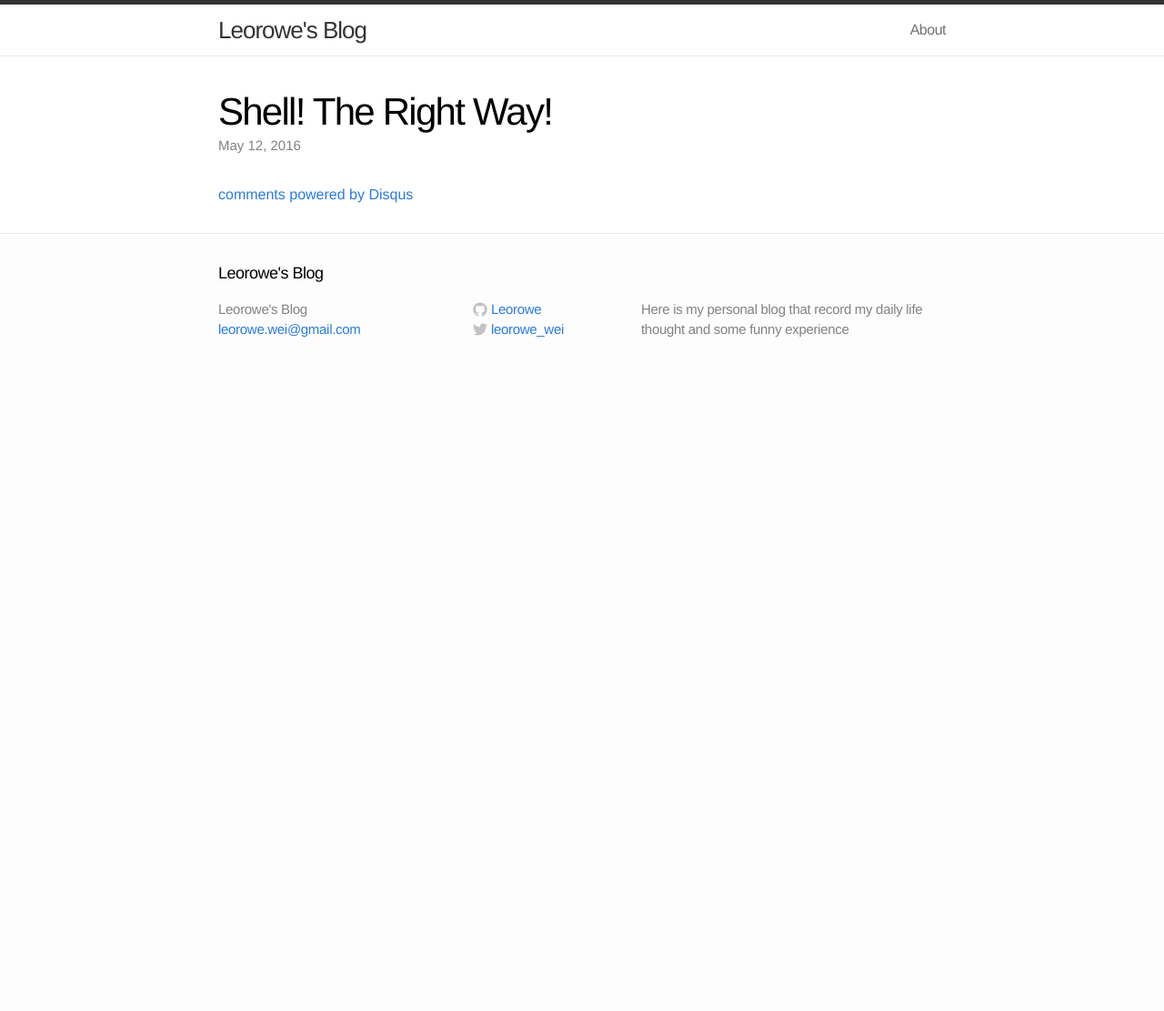
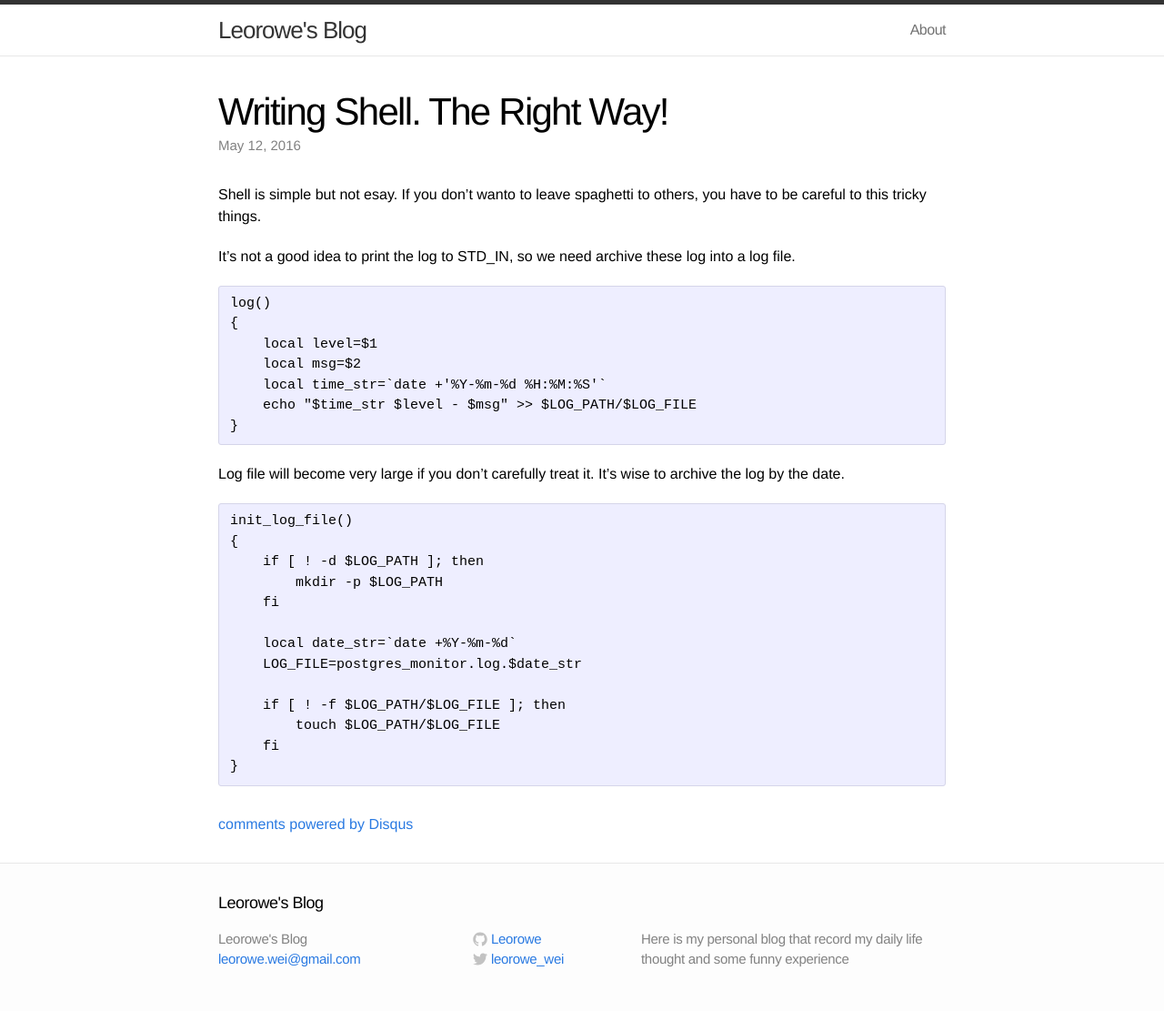
Before and after one commit to Leorowe/leorowe.github.io, a Jekyll site: the page built from _posts/2016-05-12-Shell-The-Right-Way.markdown, in a window 1280 px wide. Shown: the whole page at 91% size. Built offline with Jekyll 4.4.1, drawn with Linux system fonts in a browser that asks for light colours; comment, search, counter and statistics services are not loaded; before the commit the page ends 900 px from its top, so only the background shows below that.

```diff
--- a/_config.yml
+++ b/_config.yml
@@ -11,6 +11,7 @@ github_username:  Leorowe
 markdown: kramdown
 permalink: pretty
 excerpt_separator: "\n\n"
+highlighter: pygments
 
 #set encode
 encoding: UTF-8
--- a/_posts/2016-05-12-Shell-The-Right-Way.markdown
+++ b/_posts/2016-05-12-Shell-The-Right-Way.markdown
@@ -1,6 +1,43 @@
 ---
 layout: post
-title: "Shell! The Right Way!"
+title: "Writing Shell. The Right Way!"
 date: 2016-05-12 08:18:29
 categories: Shell
 ---
+
+Shell is simple but not esay. If you don't wanto to leave spaghetti to others, you have to be careful to this tricky things.
+
+
+
+It's not a good idea to print the log to STD_IN, so we need archive these log into a log file.
+
+{% highlight xml %}
+log()
+{
+    local level=$1
+    local msg=$2
+    local time_str=`date +'%Y-%m-%d %H:%M:%S'`
+    echo "$time_str $level - $msg" >> $LOG_PATH/$LOG_FILE
+}
+
+{% endhighlight %}
+
+Log file will become very large if you don't carefully treat it. It's wise to archive the log by the date.
+
+{% highlight xml %}
+
+init_log_file()
+{
+    if [ ! -d $LOG_PATH ]; then
+        mkdir -p $LOG_PATH
+    fi
+
+    local date_str=`date +%Y-%m-%d`
+    LOG_FILE=postgres_monitor.log.$date_str
+
+    if [ ! -f $LOG_PATH/$LOG_FILE ]; then
+        touch $LOG_PATH/$LOG_FILE
+    fi
+}
+
+{% endhighlight %}
```
Also changed, not shown: 1 other file.
